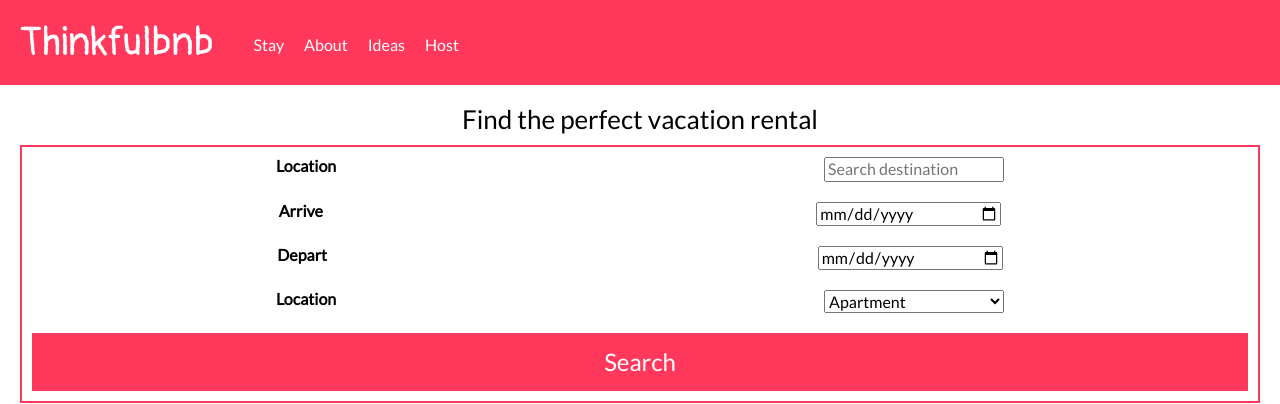
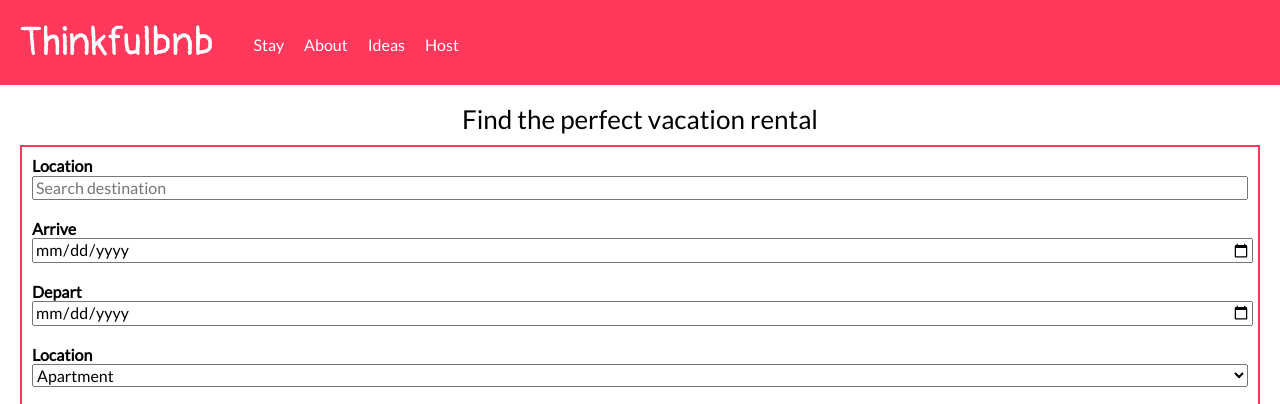
Before and after one commit to sleon204/ThinkfulBnb_rewrite, a plain HTML site: page index.html in a window 1280 px wide. Shown: the top 404 px of the page. Drawn offline with nearby package versions, Linux system fonts and the light colour scheme.

Commit message:
input, select max width desktop

```diff
--- a/style.css
+++ b/style.css
@@ -1,7 +1,7 @@
 /* -------  General Styles ------- */
 
 body {
-  font-family: "Lato", sans-serif;
+	font-family: 'Lato', sans-serif;
 }
 
 h2 {
@@ -48,7 +48,7 @@ header {
 }
 
 .logo {
-  font-family: "Pangolin", cursive;
+	font-family: 'Pangolin', cursive;
 	font-size: 72px;
 	color: #fff;
 }
@@ -113,20 +113,29 @@ footer p {
 
 /* -------  Media Query ------- */
 @media all and (min-width: 480px) {
-
 	header {
 		display: flex;
 	}
 
-    .logo{
+	.logo {
 		font-size: 40px;
 	}
+
+  .label-input {
+    display: flex;
+    flex-direction: column;
+
+  }
+
+  input, select {
+    min-width: 100%;
+  }
+
 
 
 }
 
-@media all  and (max-width: 400px) {
-
+@media all and (max-width: 400px) {
 	main {
 		background-color: #ff00ff;
 	}
```
Lines whose indentation alone changed are shown as unchanged.
